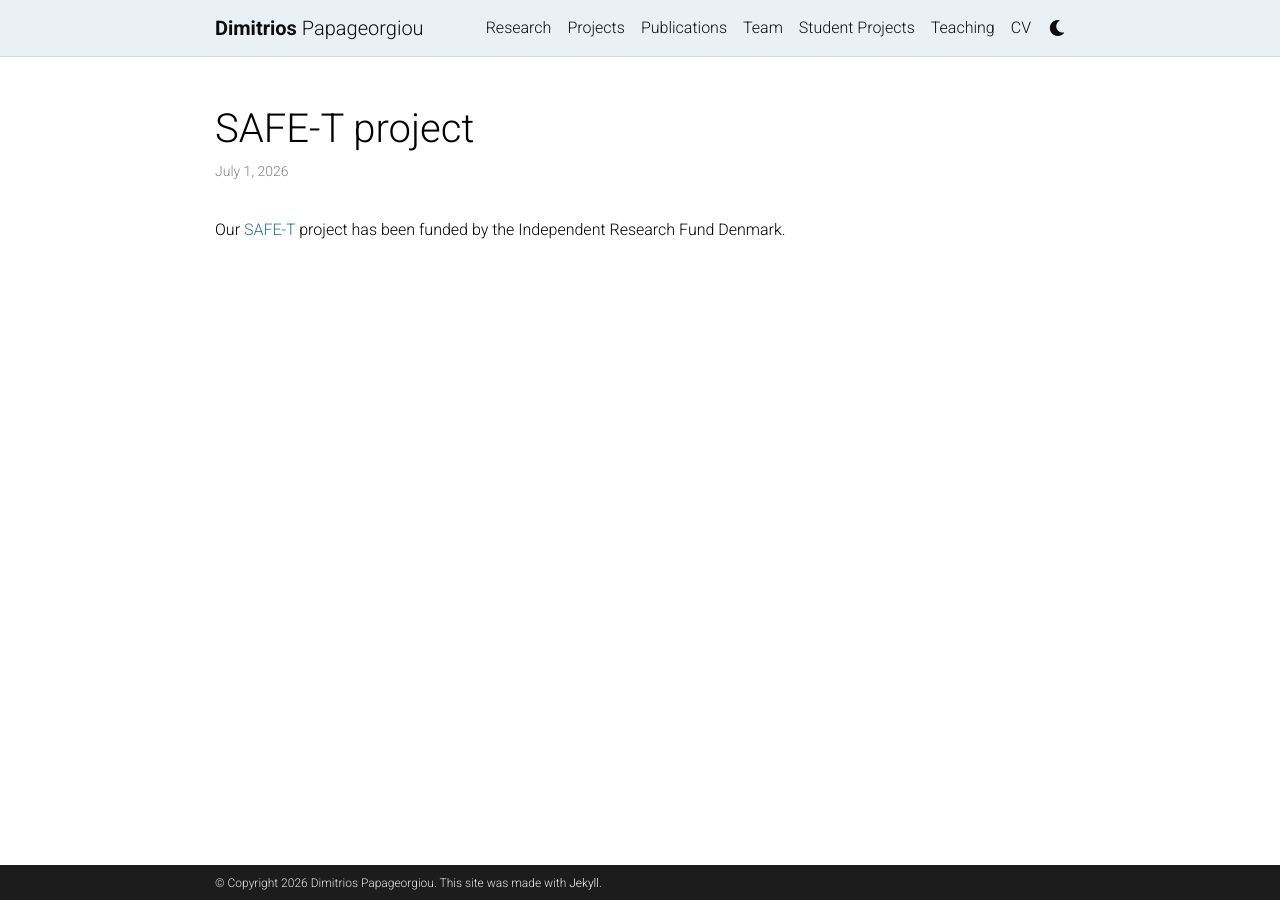
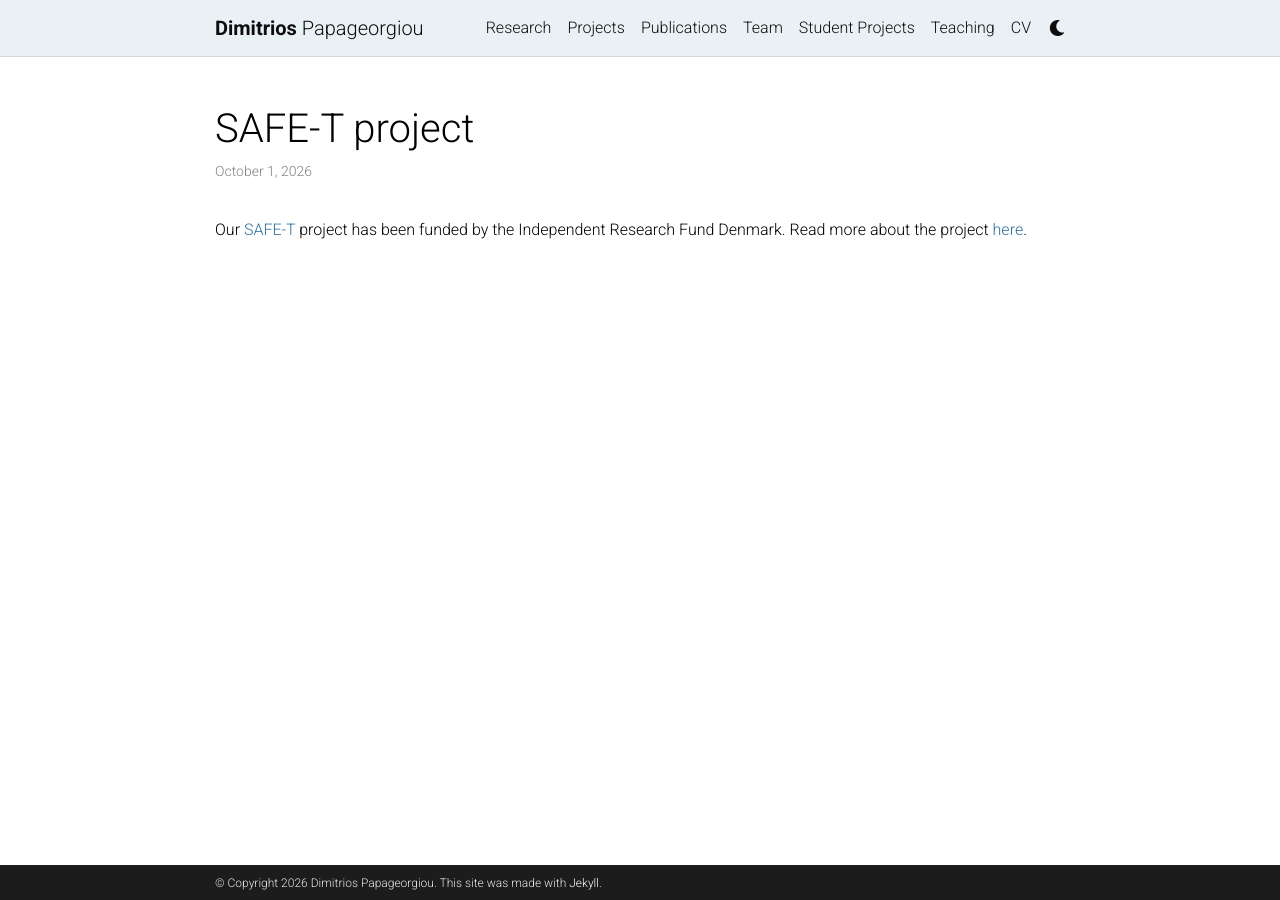
Before and after one commit to dimpapageorgiou/dimpapageorgiou.github.io, a Jekyll site: the page built from _news/announcement_SAFE-T.md, in a window 1280 px wide. Built offline with Jekyll 4.4.1, drawn with Linux system fonts in a browser that asks for light colours; comment, search, counter and statistics services are not loaded; a style sheet for code colours, icons or effects is not loaded.

```diff
--- a/_news/announcement_SAFE-T.md
+++ b/_news/announcement_SAFE-T.md
@@ -1,12 +1,12 @@
 ---
 layout: post
 title: SAFE-T project
-date: 2026-07-01
-inline: true
+date: 2026-10-01
+inline: false
 related_posts: false
 ---
 
-Our [SAFE-T]({{ '/research-projects/SAFE_T/' | relative_url }}) project has been funded by the Independent Research Fund Denmark.
+Our [SAFE-T]({{ '/research-projects/SAFE_T/' | relative_url }}) project has been funded by the Independent Research Fund Denmark. Read more about the project [here](https://electro.dtu.dk/news/harnessing-topology-shaping-for-safer-estimation-in-complex-engineering-systems?id=9875ee53-9198-4fbe-be4a-a6e672b920c1).
 
 
 <!--
```
